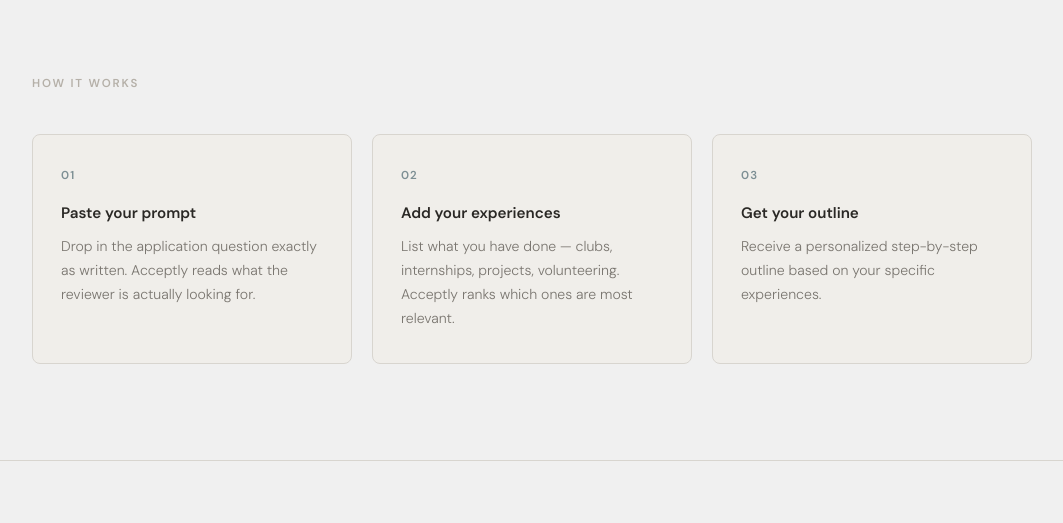
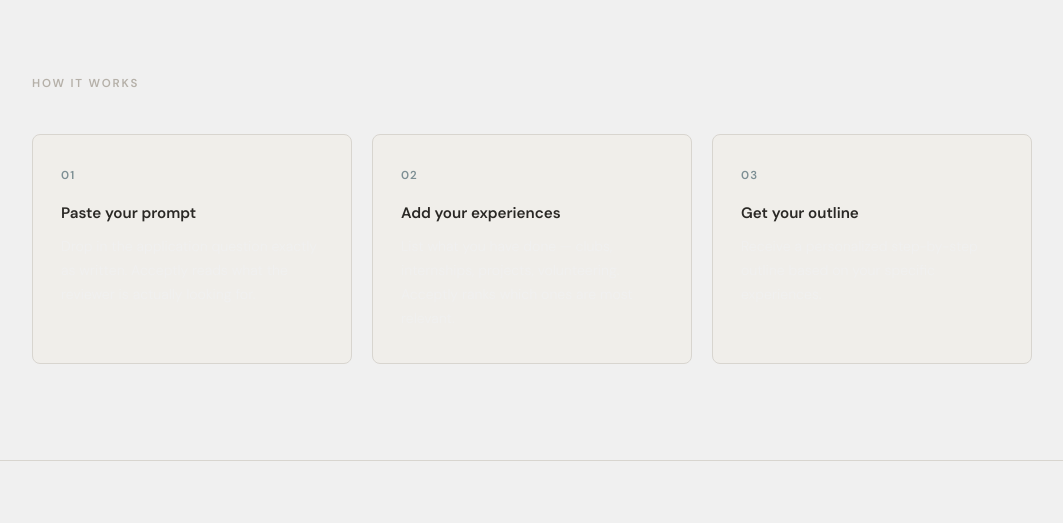
Before and after one commit to SFS1905/Acceptly, a Flask app: page / in a window 1280 px wide. Shown: the part 645-1168 px from the top of the page, without its empty margins (108-1171 px from the left). Run offline with Flask 3, Linux system fonts and the light colour scheme.

Commit message:
fix outline and color

```diff
--- a/app.py
+++ b/app.py
@@ -301,6 +301,7 @@ def index():
         extra_context = request.form.get("context", "").strip()
 
         categories = classify_prompt(prompt)
+        print("CATEGORIES DETECTED:", categories)
         matched = match_experiences(experiences, categories)
         top_experience = matched[0] if matched else "your experience"
 
--- a/static/style.css
+++ b/static/style.css
@@ -215,7 +215,7 @@ nav {
 
 .step-card p {
     font-size: 0.88rem;
-    color: var(--gray-600);
+    color: var(--white);
     line-height: 1.7;
     font-weight: 300;
 }
```
